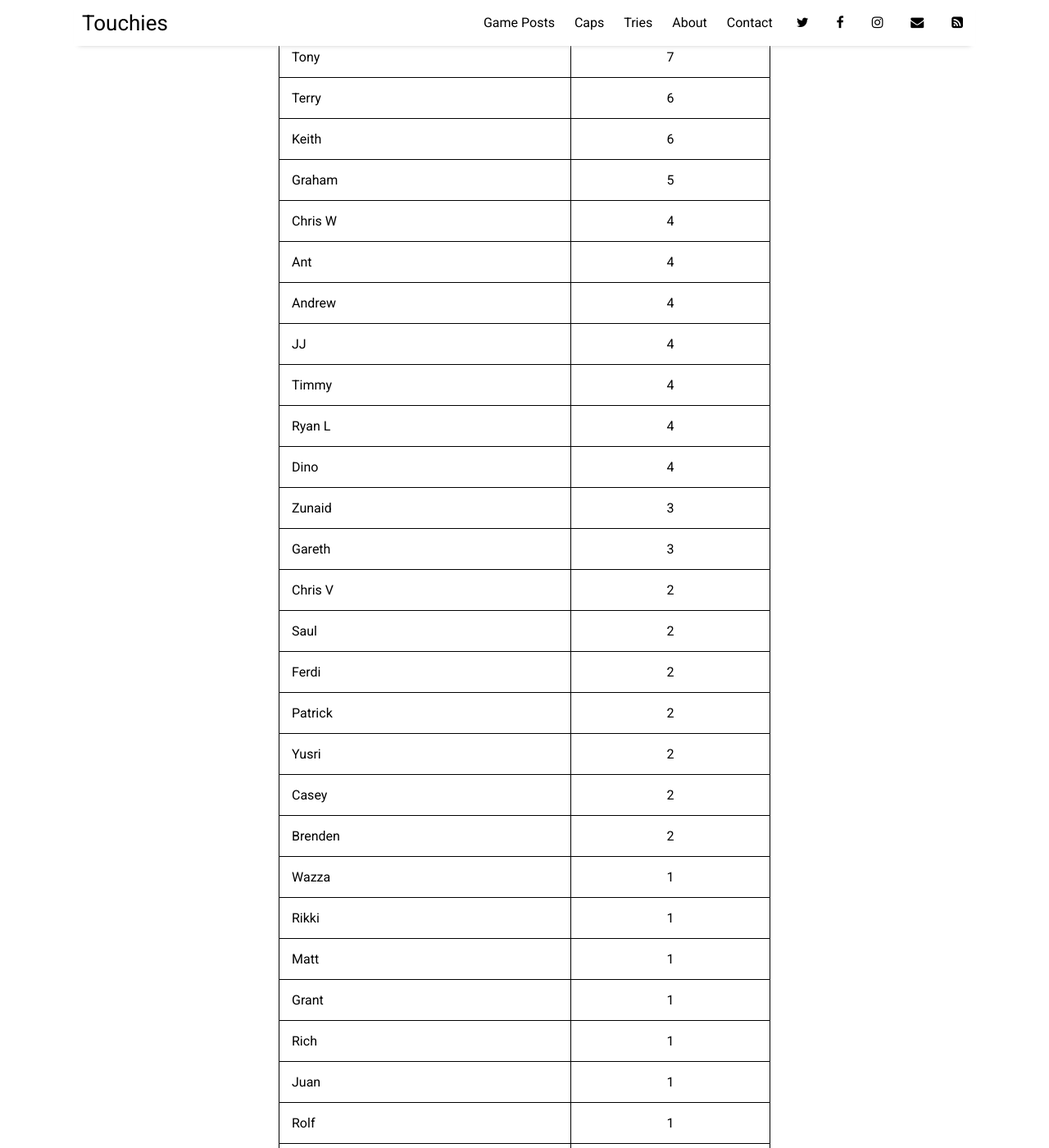
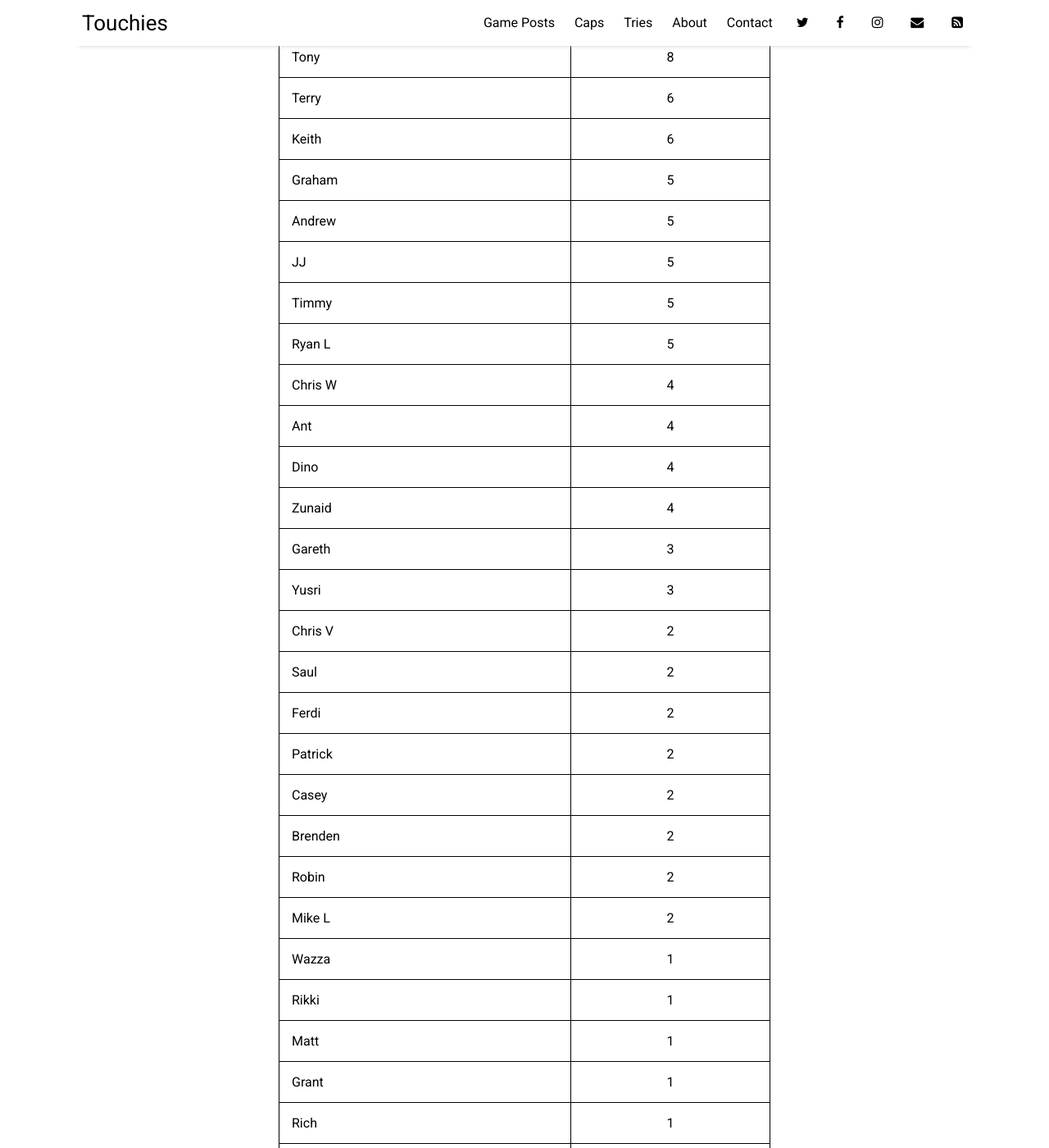
Before and after one commit to sundayrugby/sundayrugby.github.io, a Jekyll site: the page built from pages/caps.md, in a window 1280 px wide and 1400 px high, scrolled down 440 px. Shown: the whole window at 82% size. Built offline with Jekyll 4.4.1, drawn with Linux system fonts in a browser that asks for light colours; nearby versions of some CDN libraries.

Commit message:
Update caps.md

```diff
--- a/pages/caps.md
+++ b/pages/caps.md
@@ -10,30 +10,32 @@ permalink: /caps
 Legend               | Caps
 --------------------- | :------------------:
 Ryan P                |  9
-Greig	                |  8
+Greig	                |  9
 Anton	                |  8
-Gerry	                |  7
-Dale	                |  7
-Tony	                |  7
+Gerry	                |  8
+Dale	                |  8
+Tony	                |  8
 Terry	                |  6
 Keith	                |  6
 Graham	              |  5
+Andrew	              |  5
+JJ	                  |  5
+Timmy	                |  5
+Ryan L	              |  5
 Chris W	              |  4
 Ant	                  |  4
-Andrew	              |  4
-JJ	                  |  4
-Timmy	                |  4
-Ryan L	              |  4
 Dino	                |  4
-Zunaid	              |  3
+Zunaid	              |  4
 Gareth	              |  3
+Yusri	                |  3
 Chris V	              |  2
 Saul	                |  2
 Ferdi	                |  2
 Patrick	              |  2
-Yusri	                |  2
 Casey	                |  2
 Brenden	              |  2
+Robin                 |  2
+Mike L                |  2
 Wazza	                |  1
 Rikki	                |  1
 Matt	                |  1
@@ -41,6 +43,5 @@ Grant	                |  1
 Rich	                |  1
 Juan	                |  1
 Rolf	                |  1
-Mike L                |  1
 Dylan	                |  1
 Andrew S              |  1
```
